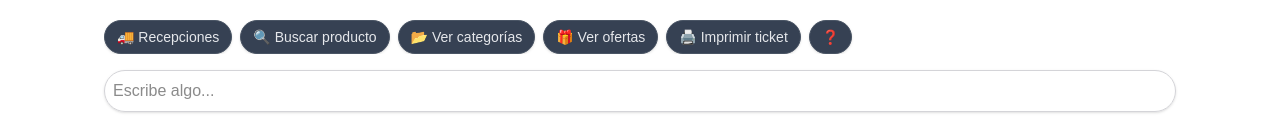
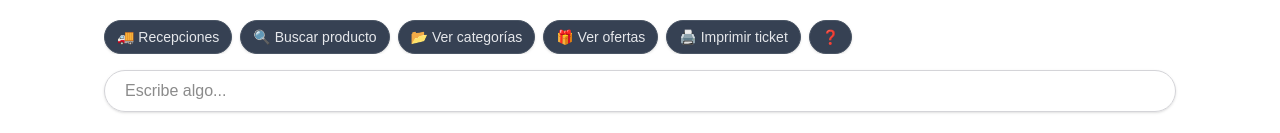
Before and after one commit to galiprandi/zero-ui, a Next.js app: page / in a window 1280 px wide. Shown: the part 664-797 px from the top of the page. Built offline with nearby package versions, Linux system fonts and the light colour scheme.

Commit message:
style: add horizontal padding to chat input and prevent body overflow

```diff
--- a/app/components/chat/ChatInput.tsx
+++ b/app/components/chat/ChatInput.tsx
@@ -27,7 +27,7 @@ export default function ChatInput({
         className="mt-2"
       >
         <input
-          className="w-full dark:bg-zinc-900 p-2 border border-zinc-300 dark:border-zinc-800 rounded-full shadow-sm"
+          className="w-full dark:bg-zinc-900 p-2 px-5 border border-zinc-300 dark:border-zinc-800 rounded-full shadow-sm"
           value={input}
           placeholder="Escribe algo..."
           onChange={(e) => setInput(e.target.value)}
--- a/app/globals.css
+++ b/app/globals.css
@@ -23,6 +23,7 @@ body {
   background: var(--background);
   color: var(--foreground);
   font-family: Arial, Helvetica, sans-serif;
+  overflow: hidden;
 }
 
 .zero-ui {
```
